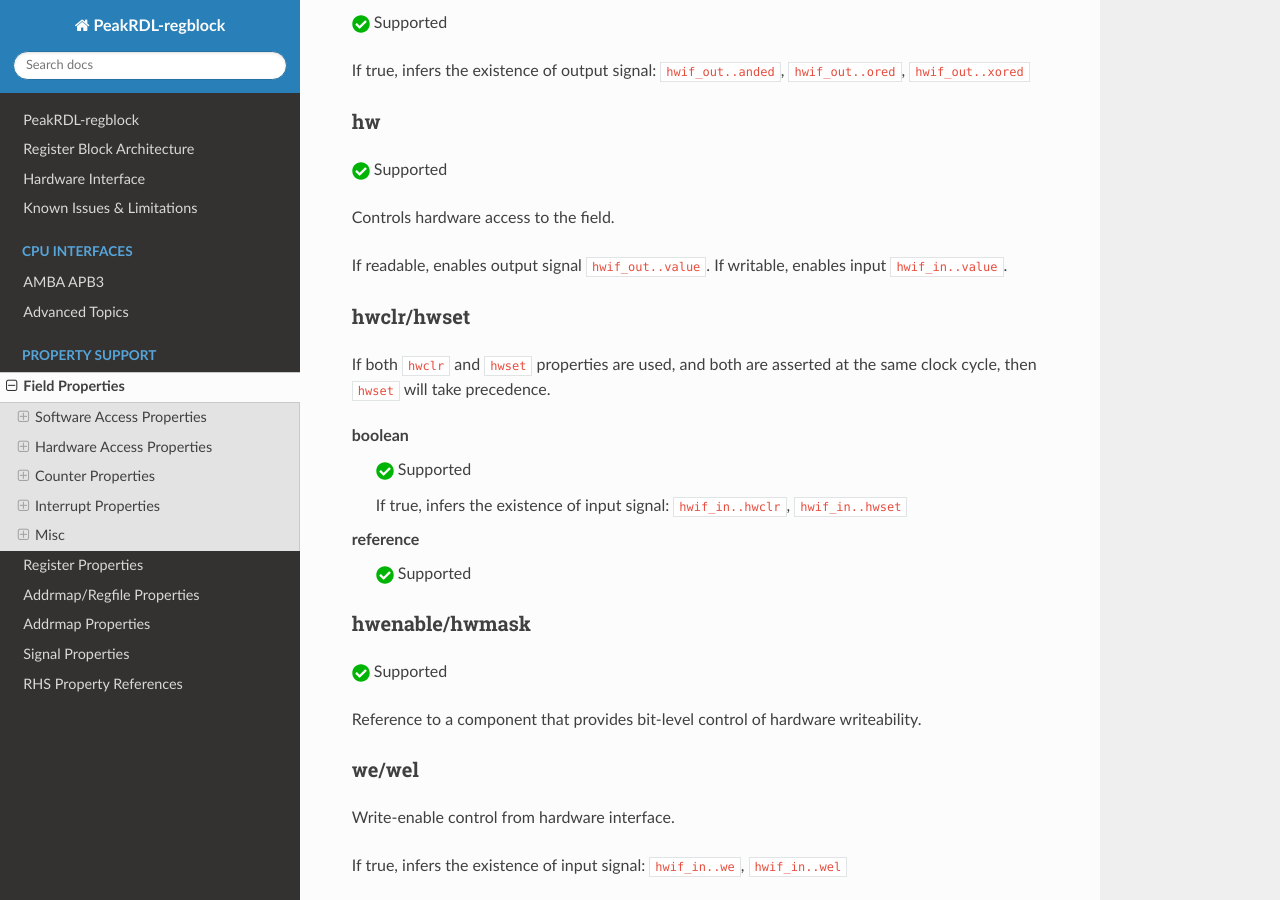
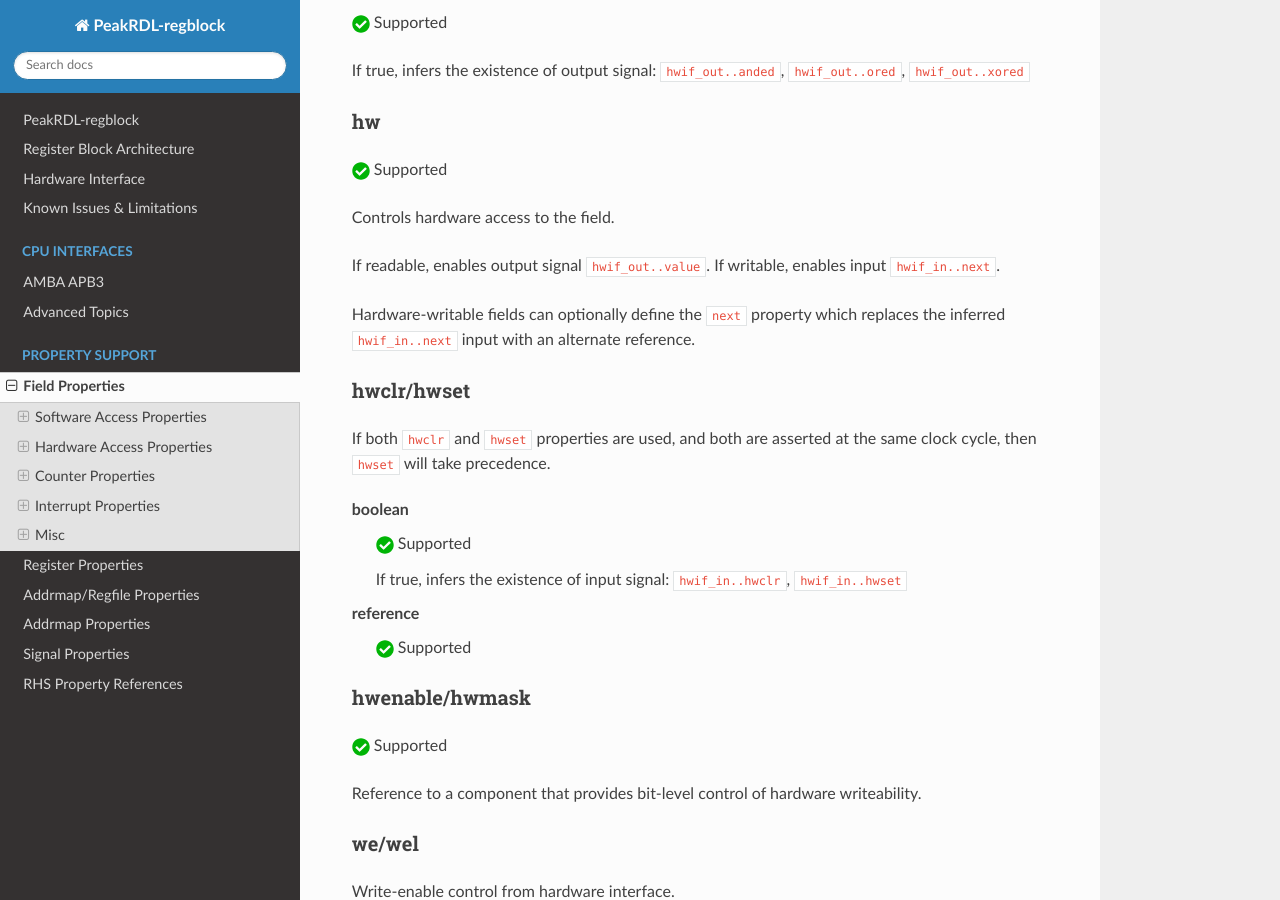
Before and after one commit to SystemRDL/PeakRDL-regblock, a Sphinx documentation site: the page built from docs/props/field.rst, in a window 1280 px wide and 900 px high, scrolled down 1996 px. Built offline with Sphinx 7.4.7 and the Read the Docs theme 2.0.0, drawn with Linux system fonts in a browser that asks for light colours; some of the changed text lies outside the part shown; grey boxes are pictures that could not be loaded.

Commit message:
Revise implementation of 'next' property

```diff
--- a/docs/props/field.rst
+++ b/docs/props/field.rst
@@ -45,7 +45,7 @@
 
     {signal: [
         {name: 'clk',             wave: 'p....'},
-        {name: 'hwif_in..value',  wave: 'x.=x.', data: ['D']},
+        {name: 'hwif_in..next',   wave: 'x.=x.', data: ['D']},
         {name: 'hwif_out..swacc', wave: '0.10.'}
     ]}
 
@@ -106,7 +106,10 @@
 Controls hardware access to the field.
 
 If readable, enables output signal ``hwif_out..value``. If writable, enables
-input ``hwif_in..value``.
+input ``hwif_in..next``.
+
+Hardware-writable fields can optionally define the ``next`` property which replaces
+the inferred ``hwif_in..next`` input with an alternate reference.
 
 
 hwclr/hwset
@@ -140,7 +143,7 @@
 
     {signal: [
         {name: 'clk',             wave: 'p....'},
-        {name: 'hwif_in..value',  wave: 'x.=x.', data: ['D']},
+        {name: 'hwif_in..next',   wave: 'x.=x.', data: ['D']},
         {name: 'hwif_in..we',     wave: '0.10.',},
         {name: 'hwif_in..wel',    wave: '1.01.',},
         {name: '<field value>',   wave: 'x..=.', data: ['D']}
@@ -430,7 +448,10 @@
 
 next
 ^^^^
-|NO|
+|OK|
+
+If assigned, replaces the inferred ``hwif_in..next`` input with an explicit reference.
+
 
 paritycheck
 ^^^^^^^^^^^
```
Also changed, not shown: other parts of docs/props/field.rst (+23 -8 lines), 7 other files.
